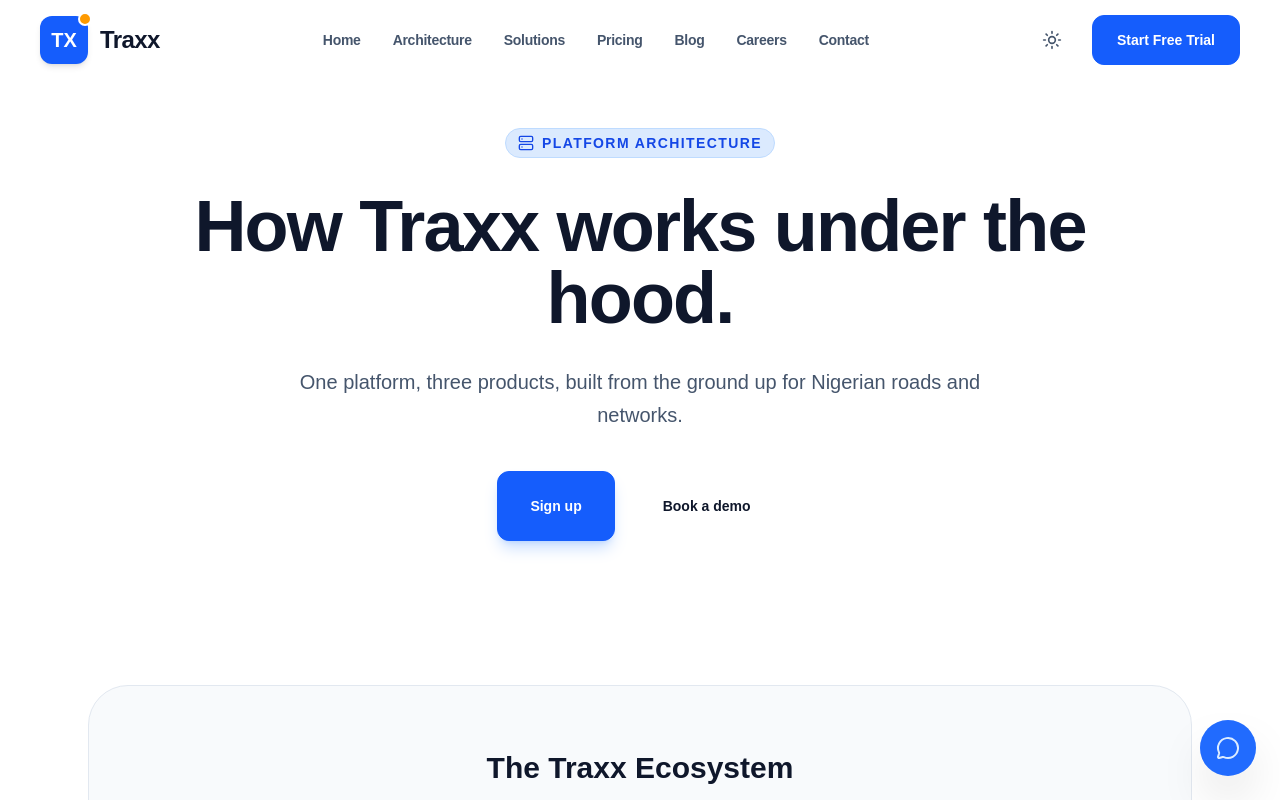
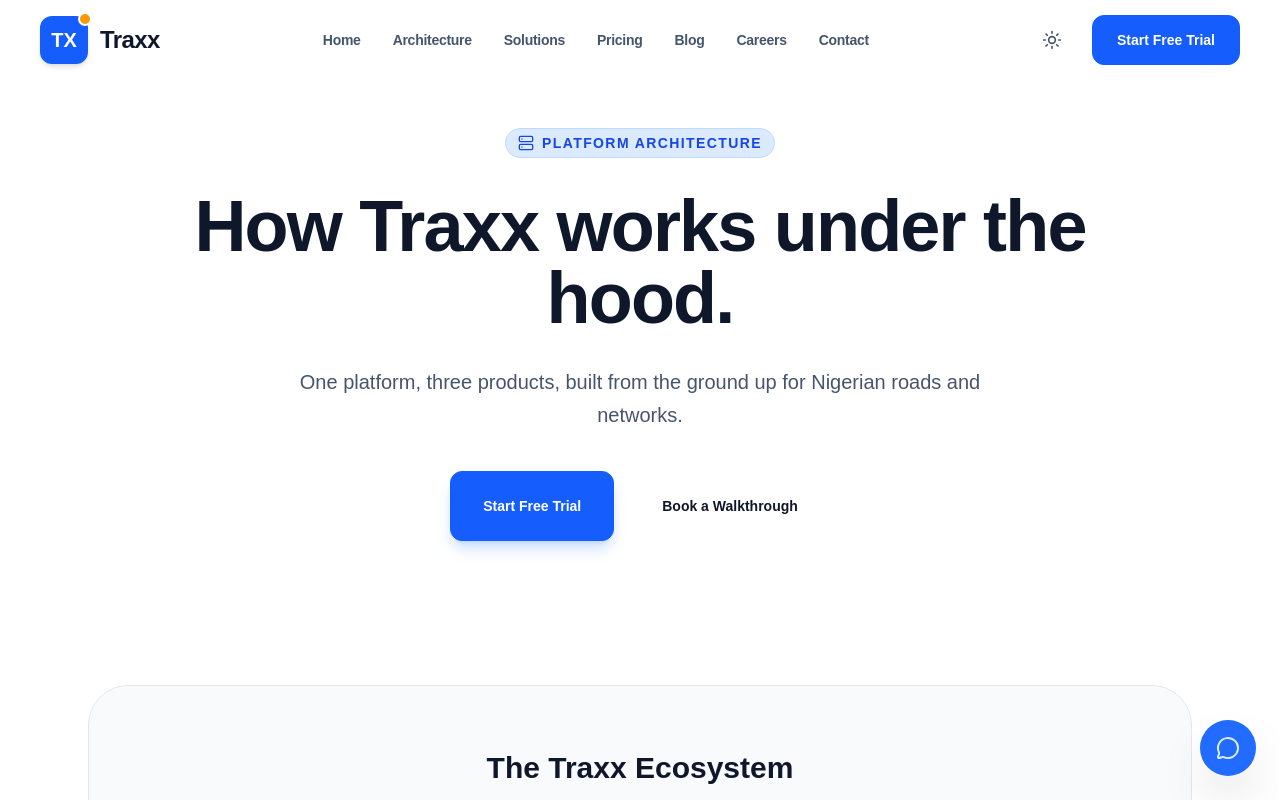
Before and after one commit to abrahamisaiah129/THRAXX, a Next.js app in the folder traxx-web/: page /architecture in a window 1280 px wide. Shown: the top 800 px of the page. Built offline with nearby package versions, Linux system fonts and the light colour scheme.

Commit message:
fix: update hero buttons on architecture page to match global standard

```diff
--- a/traxx-web/src/app/architecture/page.tsx
+++ b/traxx-web/src/app/architecture/page.tsx
@@ -17,16 +17,16 @@
           One platform, three products, built from the ground up for Nigerian roads and networks.
         </p>
         <div className="flex flex-col sm:flex-row items-center justify-center gap-4">
-          <Link href="/signup">
+          <Link href="#start-trial">
             <Button className="w-full sm:w-auto bg-blue-600 hover:bg-blue-700 text-white shadow-lg shadow-blue-500/25 px-8 py-6 rounded-xl text-lg font-bold">
-              Sign up
+              Start Free Trial
             </Button>
           </Link>
-          <a href="https://calendly.com/contact-traxx" target="_blank" rel="noopener noreferrer">
+          <Link href="/contact">
             <Button variant="outline" className="w-full sm:w-auto px-8 py-6 rounded-xl text-lg font-bold border-slate-200 dark:border-slate-800 hover:bg-slate-50 dark:hover:bg-slate-900">
-              Book a demo
+              Book a Walkthrough
             </Button>
-          </a>
+          </Link>
         </div>
       </section>
 
```
